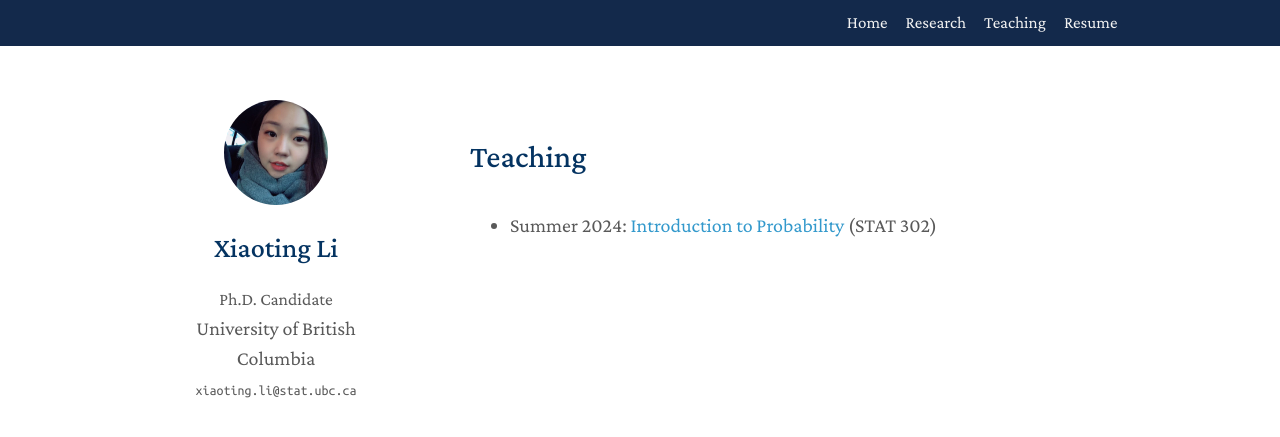
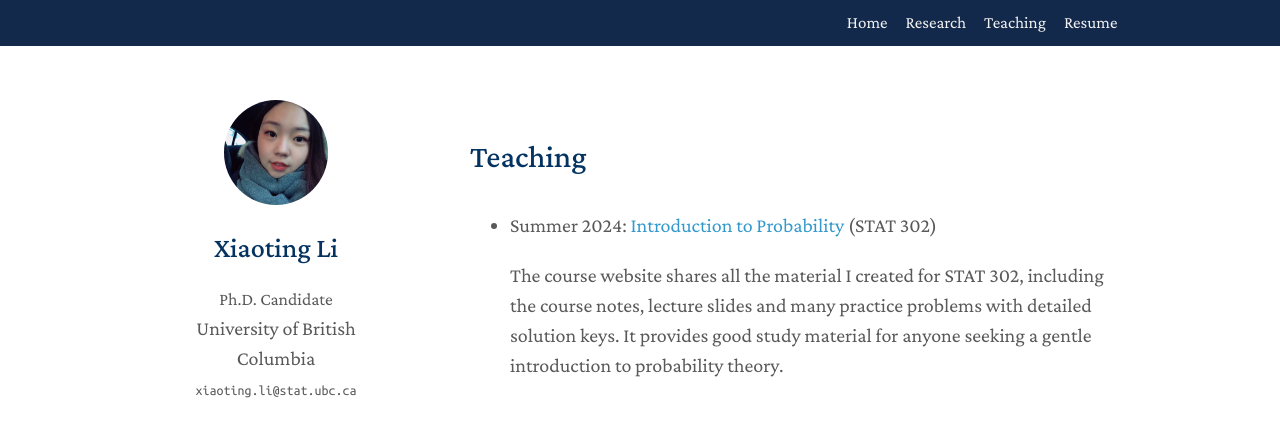
Before and after one commit to Xiaoting718/Xiaoting718.github.io, a Jekyll site: the page built from teaching.md, in a window 1280 px wide. Shown: the top 437 px of the page. Built offline with Jekyll 4.4.1, drawn with Linux system fonts in a browser that asks for light colours; nearby versions of some CDN libraries; a style sheet for code colours, icons or effects is not loaded.

Commit message:
update teaching

```diff
--- a/teaching.md
+++ b/teaching.md
@@ -10,3 +10,5 @@ permalink: /teaching/
 <br>
 
 - Summer 2024: [Introduction to Probability](https://coda.io/@xiaoting-li/stat-302-teaching-hub) (STAT 302)
+
+    The course website shares all the material I created for STAT 302, including the course notes, lecture slides and many practice problems with detailed solution keys. It provides good study material for anyone seeking a gentle introduction to probability theory.
```
